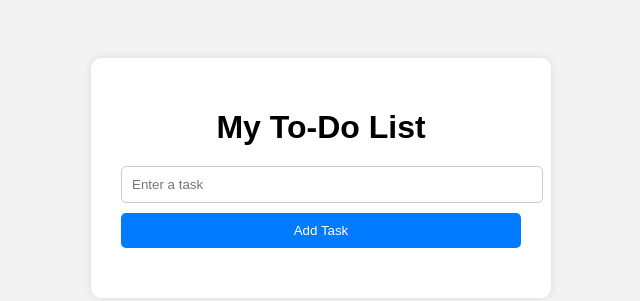
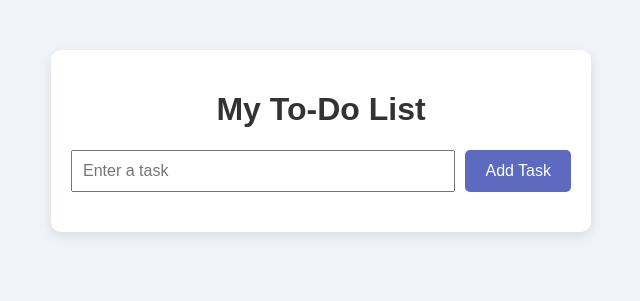
Before and after one commit to iriho24/dynamic-to-do-list-js, a plain HTML site: page index.html in a window 1280 px wide. Shown: the whole page, without its empty margins (319-959 px from the left). Drawn offline with Linux system fonts and the light colour scheme.

Commit message:
Update styles.css

```diff
--- a/styles.css
+++ b/styles.css
@@ -1,54 +1,74 @@
 body {
   font-family: Arial, sans-serif;
-  background-color: #f3f3f3;
-  display: flex;
-  justify-content: center;
-  padding: 50px;
+  background-color: #f0f4f8;
+  margin: 0;
+  padding: 0;
 }
 
 .container {
-  background-color: #fff;
-  padding: 30px;
+  max-width: 500px;
+  margin: 50px auto;
+  background-color: white;
+  padding: 20px;
   border-radius: 10px;
-  box-shadow: 0 0 10px rgba(0, 0, 0, 0.1);
-  width: 100%;
-  max-width: 400px;
+  box-shadow: 0 4px 12px rgba(0, 0, 0, 0.1);
 }
 
 h1 {
   text-align: center;
+  color: #333;
+}
+
+.input-section {
+  display: flex;
+  justify-content: space-between;
+  gap: 10px;
   margin-bottom: 20px;
 }
 
 #taskInput {
-  width: 100%;
+  flex: 1;
   padding: 10px;
-  margin-bottom: 10px;
-  border: 1px solid #ccc;
-  border-radius: 5px;
+  font-size: 16px;
 }
 
 #addButton {
-  width: 100%;
-  padding: 10px;
-  background-color: #007bff;
+  padding: 10px 20px;
+  font-size: 16px;
+  background-color: #5c6bc0;
+  color: white;
   border: none;
-  color: white;
   border-radius: 5px;
   cursor: pointer;
 }
 
 #addButton:hover {
-  background-color: #0056b3;
+  background-color: #3949ab;
 }
 
 #taskList {
-  margin-top: 20px;
   list-style-type: none;
   padding: 0;
 }
 
-.task-item {
-  padding: 10px;
-  border-bottom: 1px solid #eee;
+#taskList li {
+  display: flex;
+  justify-content: space-between;
+  padding: 10px 12px;
+  margin-bottom: 10px;
+  background-color: #e8eaf6;
+  border-radius: 5px;
 }
+
+.remove-btn {
+  background-color: #e53935;
+  color: white;
+  border: none;
+  padding: 6px 10px;
+  border-radius: 5px;
+  cursor: pointer;
+}
+
+.remove-btn:hover {
+  background-color: #b71c1c;
+}
```
